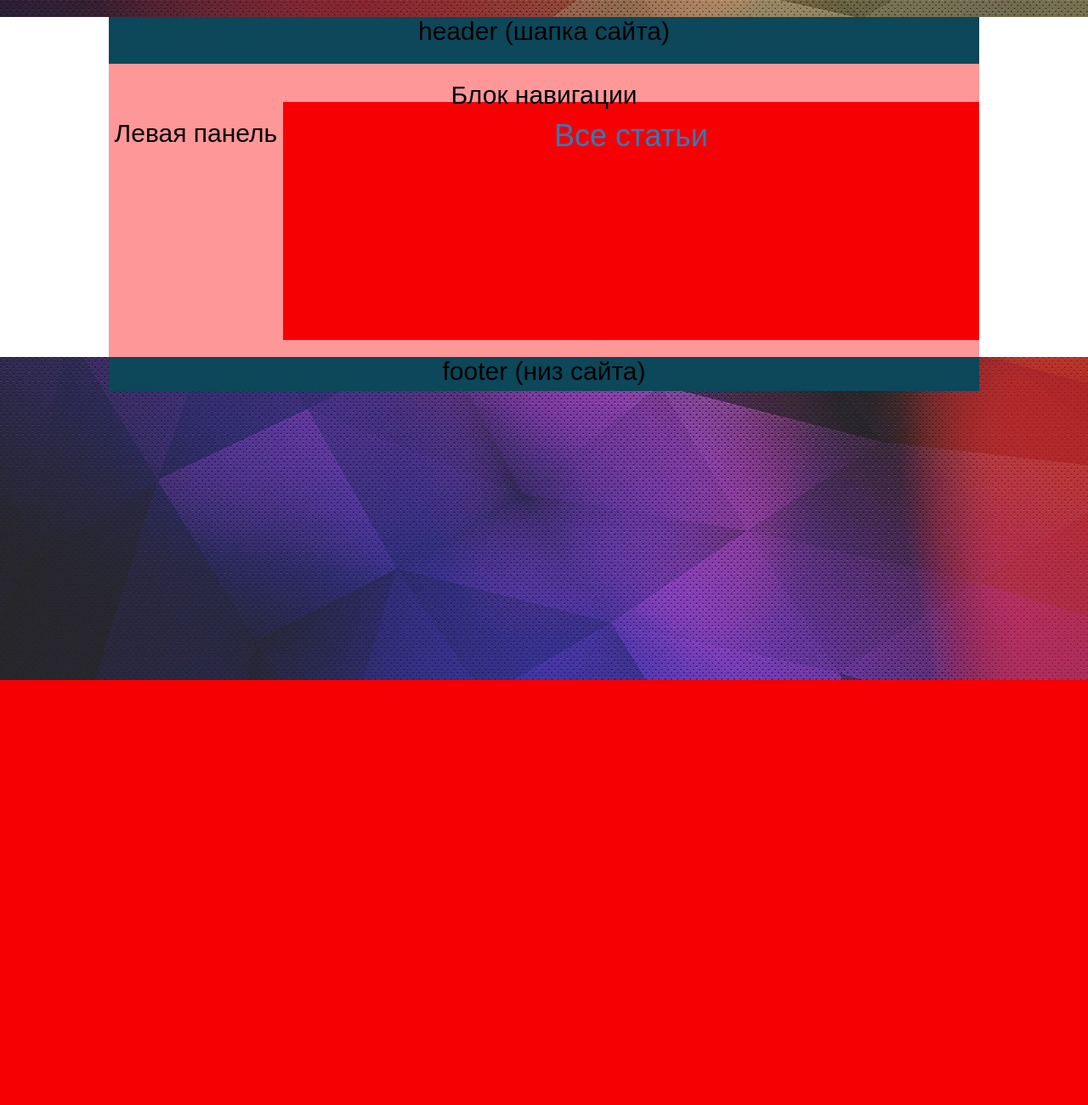
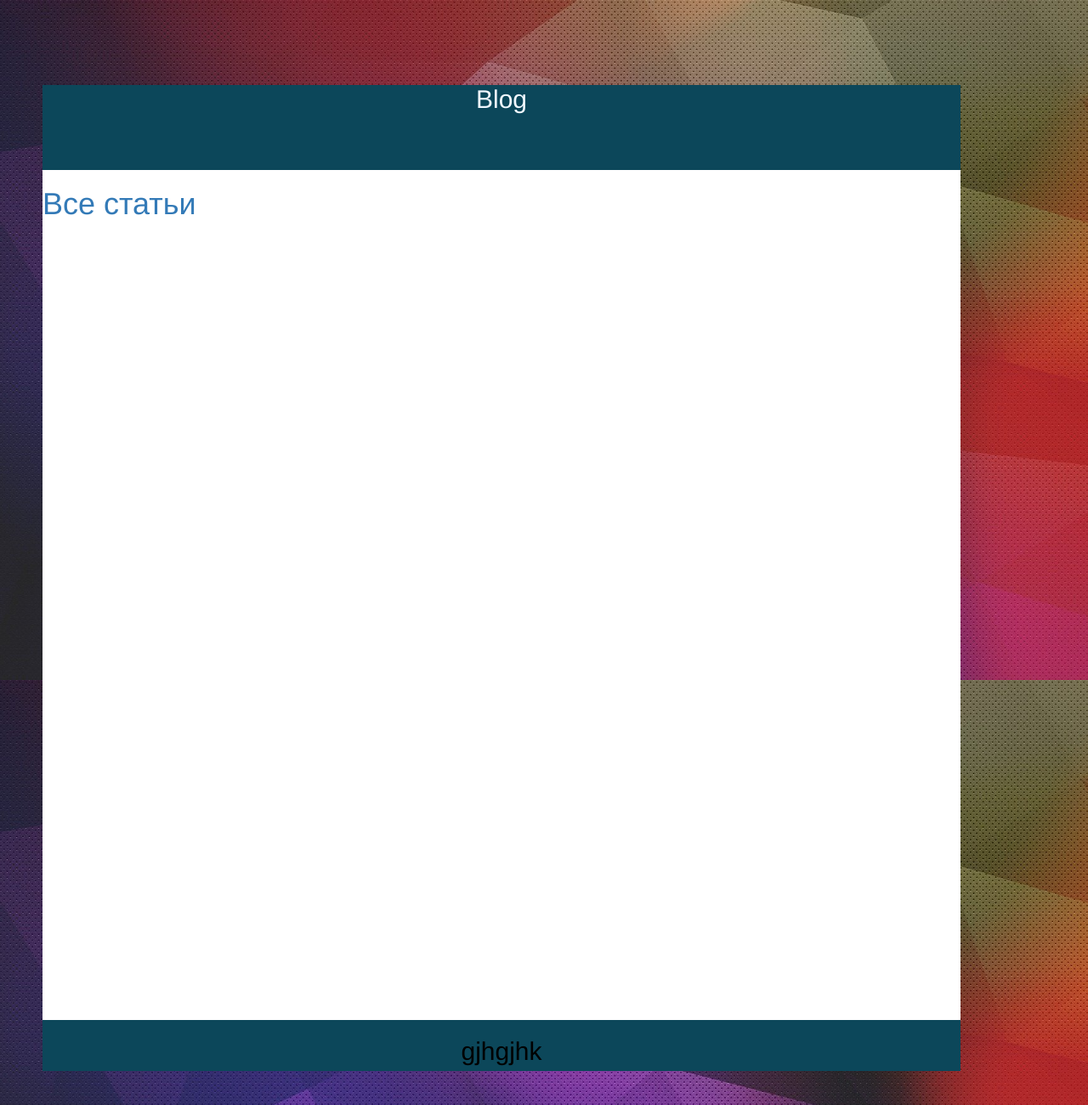
Before and after one commit to seriyrus/test, a Django app: page / in a window 1280 px wide; the page is wider, and only the part inside the window is pictured. Shown: that part at 85% size. Before the commit the page ends 800 px from the top of that part, so only its background shows below. Run offline with Django 4.2, Linux system fonts and the light colour scheme; data that the repository does not hold is empty; some libraries are stand-ins or nearby versions.

Commit message:
Верстка

```diff
--- a/blog/static/css/style.css
+++ b/blog/static/css/style.css
@@ -1,7 +1,36 @@
 body {
+    margin-bottom: 100px;
+    margin-top: 100px;
+    margin-left:50px;
+    margin-right:150px;
     color:black;
-    font-family:Arial, sans-serif;
+    background: none;
     font-size: 14px;
+}
+#header {
+    color: aliceblue;
+    text-align: center;
+    background: #0c475a;
+    width: 100%;
+    height: 100px;
+}
+#content {
+    float: left;
+    background: white;
+    text-align:left;
+    width: 100%;
+    height: 1000px;;
+}
+#clear {
+    background: none;
+    clear: both;
+}
+#footer {
+   float: left;
+   text-align: center;
+   background: #0c475a;
+   width: 100%;
+   height: 60px;
 }
 html {
     background-image: url(bg.jpg);
@@ -14,47 +43,3 @@ html {
     background-size: cover;
 
 }
-
-#header {
-    background: #0c475a;
-    width: 100%;
-    height: 55px;
-}
-
-#container {
-    background: #FE9798;
-    margin: auto auto;
-    text-align: center;
-    width: 80%;
-    height: 400px;
-}
-
-#navigation {
-    background: #FE9798;
-    width: 100%;
-    height: 25px;
-}
-
-#sidebar {
-    background: #FE9798;
-    float: left;
-    width: 20%;
-    height: 280px;
-}
-
-#content {
-    background: #f70004;
-    float: right;
-    width: 80%;
-    height: 280px;
-}
-
-#clear {
-    clear: both;
-}
-
-#footer {
-   background: #0c475a;
-   width: 100%;
-   height: 40px;
-}
--- a/blog/templates/blog/post_list.html
+++ b/blog/templates/blog/post_list.html
@@ -3,7 +3,6 @@
 <html>
 <head>
     <title>Блочная вёрстка</title>
-	<link href="https://fonts.googleapis.com/css?family=Fredoka&subset=latin,cyrillic" rel="stylesheet" type="text/css">
 	<link rel="stylesheet" href="//maxcdn.bootstrapcdn.com/bootstrap/3.2.0/css/bootstrap.min.css">
 	<link rel="stylesheet" href="//maxcdn.bootstrapcdn.com/bootstrap/3.2.0/css/bootstrap-theme.min.css">
 	<link rel="stylesheet" href="{% static 'css/style.css' %}">
@@ -11,15 +10,7 @@
 <body>
 <div id="container">
 	<div id="header">
-	<h2>header (шапка сайта)</h2>
-	</div>
-
-	<div id="navigation">
-	<h2>Блок навигации</h2>
-	</div>
-
-	<div id="sidebar">
-	<h2>Левая панель</h2>
+	<h2>Blog</h2>
 	</div>
 
 	<div id="content">
@@ -49,7 +40,7 @@
 	</div>
 
 	<div id="footer">
-	<h2>footer (низ сайта)</h2>
+	<h2>gjhgjhk</h2>
 	</div>
 </div>
 </body>
```
Also changed, not shown: blog/static/css/body {.css (added, +49 -0 lines).
